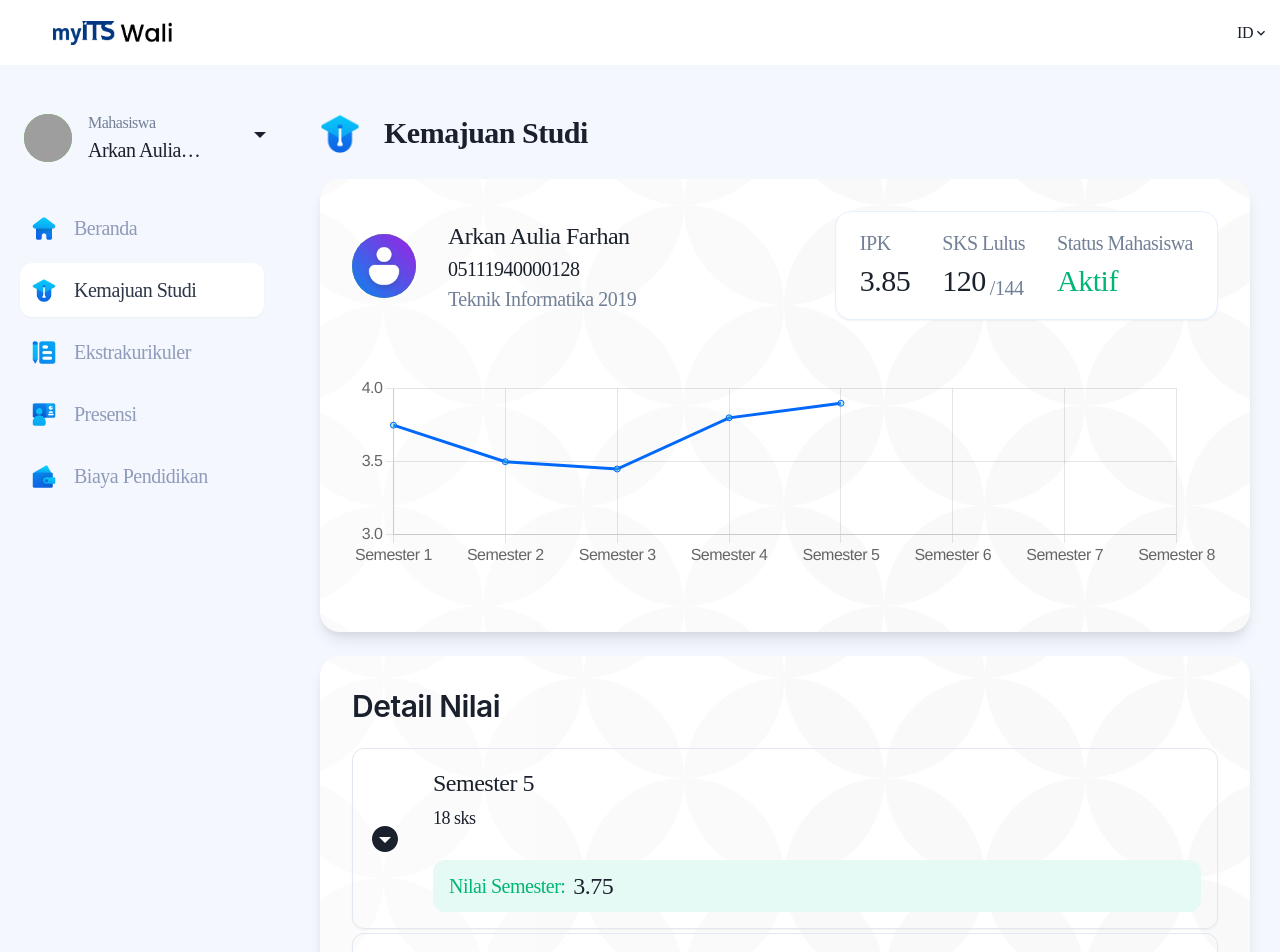
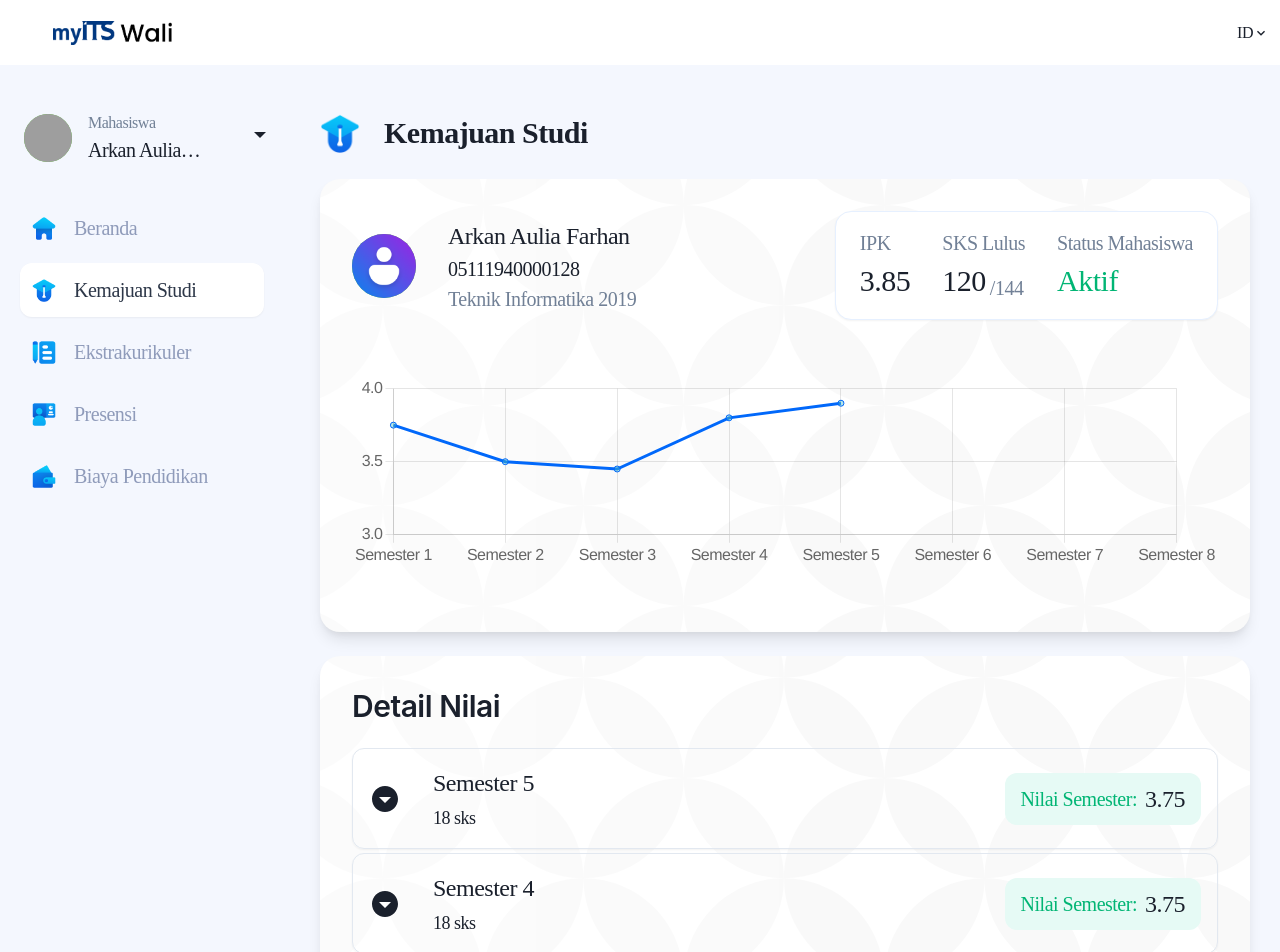
Before and after one commit to arkanaulia/myits-wali, a Next.js app: page /dashboard/studi in a window 1280 px wide. Shown: the top 952 px of the page. Built offline with nearby package versions, Linux system fonts and the light colour scheme; grey boxes are pictures that could not be loaded.

Commit message:
fix dropdown

```diff
--- a/src/pages/dashboard/studi/components/Dropdown.tsx
+++ b/src/pages/dashboard/studi/components/Dropdown.tsx
@@ -1,8 +1,8 @@
 import { useState } from "react";
 import { Box, Text, Flex, Icon, Center } from "@chakra-ui/react";
 import { motion } from "framer-motion";
+
 import { IoMdArrowDropdownCircle } from "react-icons/io";
-import React from "react";
 
 type Data = {
   id?: number;
@@ -24,9 +24,7 @@ const Dropdown = ({ data }: DropdownProps) => {
   const handleToggle = () => {
     setIsOpen(!isOpen);
   };
-
   const ips = "3.75";
-
   return (
     <Box
       overflow="hidden"
@@ -46,7 +44,7 @@ const Dropdown = ({ data }: DropdownProps) => {
         w="full"
         borderRadius="xl"
         transition="all 0.2s ease-in-out"
-        _hover={{ bg: "biru.100" }}
+        _hover={{ bg: "biru.100" }} // Atur warna latar belakang saat hover
         p="4"
       >
         <Icon
@@ -56,18 +54,24 @@ const Dropdown = ({ data }: DropdownProps) => {
           transform={isOpen ? "rotate(180deg)" : undefined}
           transition="transform 0.3s ease-in-out"
         />
-        <Flex direction="column" gap="1" w="full">
-          {data.map((item) => (
-            <React.Fragment key={item?.id}>
-              <Text fontSize="2xl" fontWeight="medium">
-                {item?.semester}
+
+          <Flex
+
+            direction="row"
+            justify="space-between"
+            alignItems="center"
+            w="full"
+          >{data && data.map((item) => (
+            <Flex direction="column" gap="1" key={item.id}>
+              <Text w="full" fontSize="2xl" fontWeight="medium">
+                {item.semester}
               </Text>
               <Text fontSize="lg" w="full">
-                {item?.sks}
+                {item.sks}
               </Text>
-            </React.Fragment>
+            </Flex>
             ))}
-          <Flex align="center" gap="2" direction="row" py="2" px="4" rounded="xl" bg="green.100">
+              <Flex align="center" gap='2' direction="row" py='2' px='4' rounded='xl' bg='green.100'>
                 <Text fontSize="xl" fontWeight="medium" color="green.500">
                   Nilai Semester:
                 </Text>
@@ -75,7 +79,9 @@ const Dropdown = ({ data }: DropdownProps) => {
                   {ips}
                 </Text>
               </Flex>
+
           </Flex>
+
       </Flex>
 
       <motion.div
@@ -89,25 +95,24 @@ const Dropdown = ({ data }: DropdownProps) => {
       >
         <Box px={8} mb="4" mt="-4">
           {data.map((item) => (
-            <Flex justify="space-between" alignItems="center" key={item?.id}>
+            <Flex justify="space-between" alignItems="center" key={item.id}>
               <Flex direction="column" mt="2" gap="1">
                 <Text w="full" fontSize="xl" fontWeight="medium">
-                  {item?.name}
+                  {item.name}
                 </Text>
-                <Text mb="2" fontSize="lg">
-                  {item?.description}
-                </Text>
+                <Text mb='2' fontSize="lg">{item.description}</Text>
               </Flex>
-              {item?.nilai && (
+              {item.nilai && (
                 <Center
-                  h="12"
-                  w="12"
-                  rounded="full"
-                  bg="green.100"
-                  color="green.500"
-                  fontWeight="bold"
+                  rounded="xl"
+                  alignItems="center"
+                  justifyContent="center"
+                  h="48px"
+                  w="120px"
+                  color="biru.500"
+                  bg="biru.100"
                 >
-                  {item?.nilai}
+                  <Text fontWeight="medium">{item.nilai}</Text>
                 </Center>
               )}
             </Flex>
```
Lines whose indentation alone changed are shown as unchanged.
